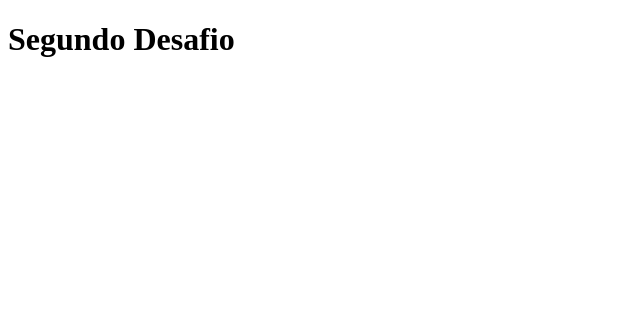
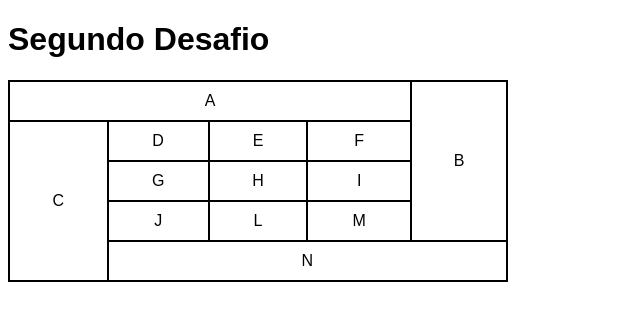
Before and after one commit to Maicon501/HTML-CSS, a plain HTML site: page desafios/d13/segundo_desafio.html in a window 1280 px wide. Shown: the whole page, without its empty margins (0-640 px from the left). Drawn offline with Linux system fonts and the light colour scheme.

Commit message:
Desafio atualizado

```diff
--- a/desafios/d13/segundo_desafio.html
+++ b/desafios/d13/segundo_desafio.html
@@ -4,11 +4,48 @@
     <meta charset="UTF-8">
     <meta name="viewport" content="width=device-width, initial-scale=1.0">
     <title>Tabela</title>
+    <style>
+        body {
+            font-family: Arial, Helvetica, sans-serif;
+        }
+        table {
+            border-collapse: collapse;
+            width: 500px;
+        }
+
+        td {
+            border: 2px solid black;
+            padding: 10px;
+            text-align: center;
+        }
+    </style>
 </head>
 <body>
     <table>
         <h1>Segundo Desafio</h1>
-
+        <tr>
+            <td colspan="4">A</td>
+            <td rowspan="4">B</td>
+        </tr>
+        <tr>
+            <td rowspan="4">C</td>
+            <td>D</td>
+            <td>E</td>
+            <td>F</td>
+        </tr>
+        <tr>
+            <td>G</td>
+            <td>H</td>
+            <td>I</td>
+        </tr>
+        <tr>
+            <td>J</td>
+            <td>L</td>
+            <td>M</td>
+        </tr>
+        <tr>
+            <td colspan="4">N</td>
+        </tr>
     </table>
 </body>
 </html>
```
